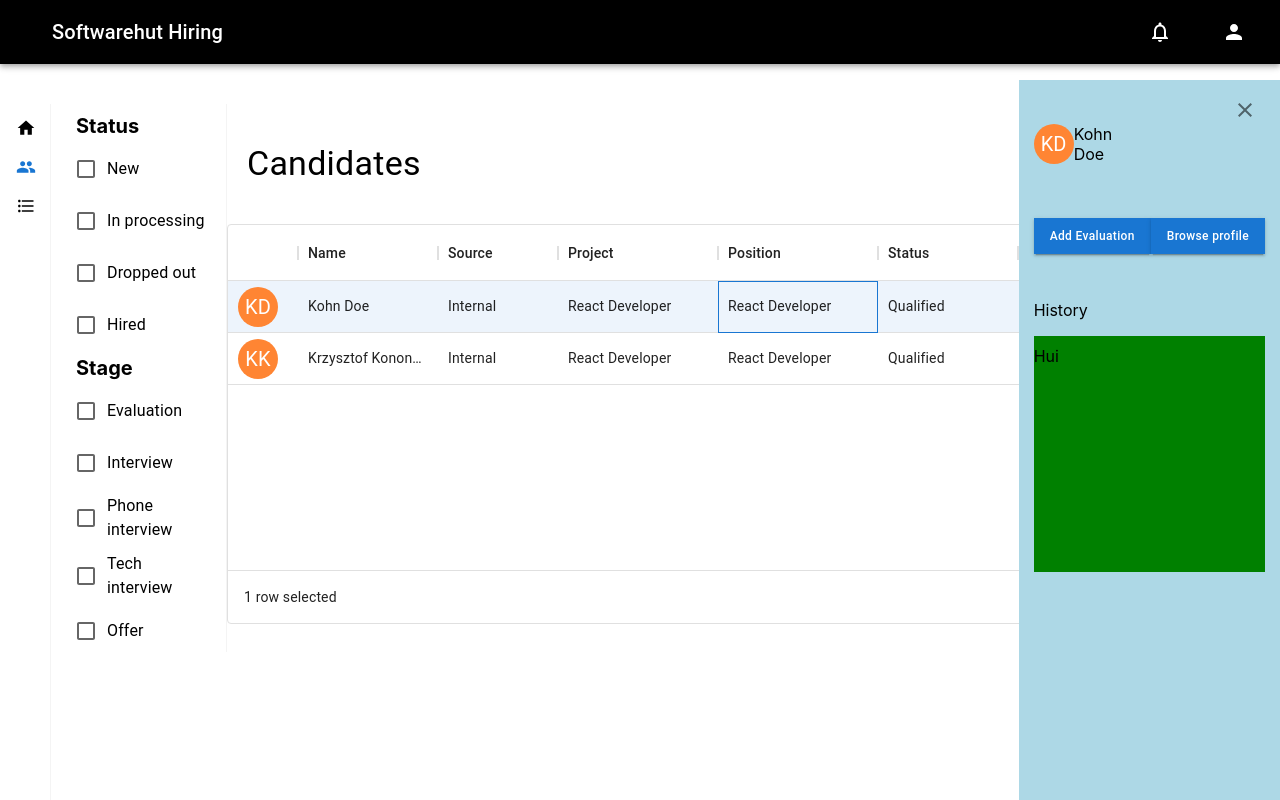
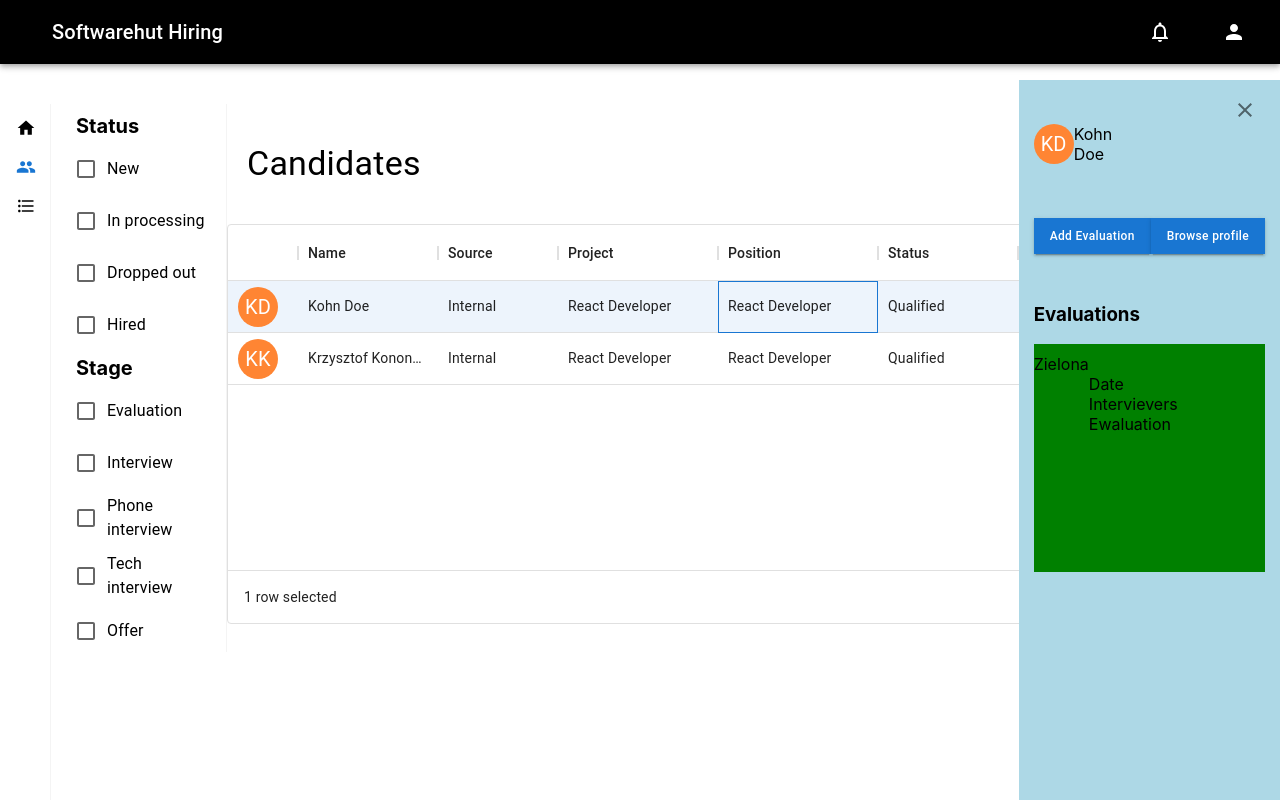
Before and after one commit to softwarehutpl/HeRo-frontend-2, a React (Create React App) app: page /candidates in a window 1280 px wide. Both pictures are taken after a click on the element 818 px from the left and 307 px from the top of the page. Built offline with nearby package versions, Linux system fonts and the light colour scheme; no server answers.

Commit message:
adding more styles

```diff
--- a/src/modules/common/components/candidateSlidePopUp/SlidePopUp.tsx
+++ b/src/modules/common/components/candidateSlidePopUp/SlidePopUp.tsx
@@ -1,6 +1,6 @@
 import React from 'react';
 import Slide from '@mui/material/Slide';
-import { ContentWrapper, Content, SlideButton, SlideHeader, SlideHeaderNameDiv, SlideNavbar, HistoryWrapper, HistoryContent} from "./SlidePopUpStyles"
+import { ContentWrapper, Content, SlideButton, SlideHeader, SlideHeaderNameDiv, SlideNavbar, HistoryWrapper, HistoryContent, EvaluationWrapper, EvaluationContent} from "./SlidePopUpStyles"
 import CustomAvatar from '../avatars/CustomAvatar';
 import IconButton from '@mui/material/IconButton';
 import CloseOutlinedIcon from '@mui/icons-material/CloseOutlined';
@@ -29,8 +29,8 @@ export function CandidateSlide({isChecked, candidateName, close }: CandidateSlid
                 <CustomAvatar name={candidateName}/>
                 {candidateName}
               </SlideHeaderNameDiv>
-              <IconButton style={{alignSelf: "flex-start"}}>
-                <CloseOutlinedIcon onClick={() => close(false)}/>
+              <IconButton style={{alignSelf: "flex-start"}} onClick={() => close(false)}>
+                <CloseOutlinedIcon />
               </IconButton>
             </SlideHeader>
             <SlideNavbar>
@@ -38,8 +38,17 @@ export function CandidateSlide({isChecked, candidateName, close }: CandidateSlid
               <SlideButton variant="contained" onClick={() => navigate("/profile")}>Browse profile</SlideButton>
             </SlideNavbar>
             <HistoryWrapper>
-              <div><p>History</p></div>
-              <HistoryContent>Hui</HistoryContent>
+              <div><h3>Evaluations</h3></div>
+              <HistoryContent>
+                <div>Zielona</div>
+                <EvaluationWrapper>
+                  <EvaluationContent>
+                    <div>Date</div>
+                    <div>Intervievers</div>
+                    <div>Ewaluation</div>
+                  </EvaluationContent>
+                </EvaluationWrapper>
+              </HistoryContent>
             </HistoryWrapper>
           </Content>
         </ContentWrapper>
--- a/src/modules/common/components/candidateSlidePopUp/SlidePopUpStyles.tsx
+++ b/src/modules/common/components/candidateSlidePopUp/SlidePopUpStyles.tsx
@@ -59,7 +59,22 @@ export const HistoryWrapper = styled("div")`
 `;
 
 export const HistoryContent = styled("div")`
+display: flex;
+
 height: 90%;
 padding: 10px 0;
 background-color: green;
 `;
+
+
+export const EvaluationWrapper = styled("div")`
+height: 90%;
+padding: 10px 0;
+background-color: green;
+`;
+
+export const EvaluationContent = styled("div")`
+height: 90%;
+padding: 10px 0;
+background-color: green;
+`;
--- a/src/modules/common/components/table/CustomTable.tsx
+++ b/src/modules/common/components/table/CustomTable.tsx
@@ -81,6 +81,7 @@ export default function CustomTable() {
 
   function handelChange(row: Data): void {
     console.log(row)
+
     setChecked(true);
     setName(row.name)
   }
@@ -95,7 +96,7 @@ export default function CustomTable() {
         pageSize={5}
         rowsPerPageOptions={[5]}
         onRowClick={
-          ({row})=> handelChange(row)
+          ({row})=> checked === false ? handelChange(row) : null
         }
       />
       <CandidateSlide isChecked={checked} candidateName={name} close={setChecked}/>
```
